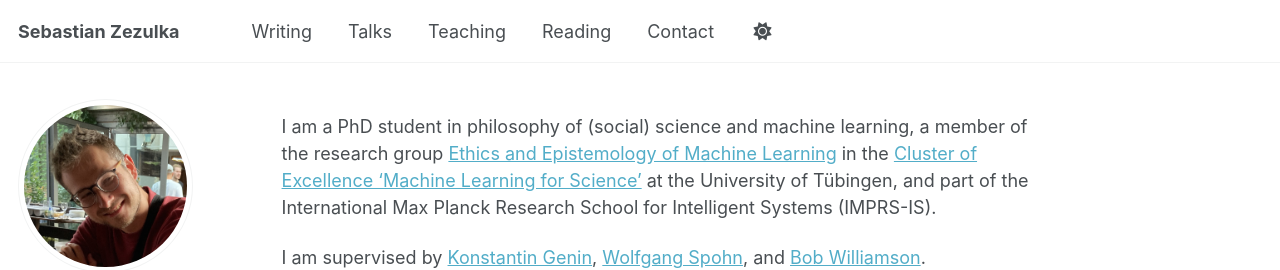
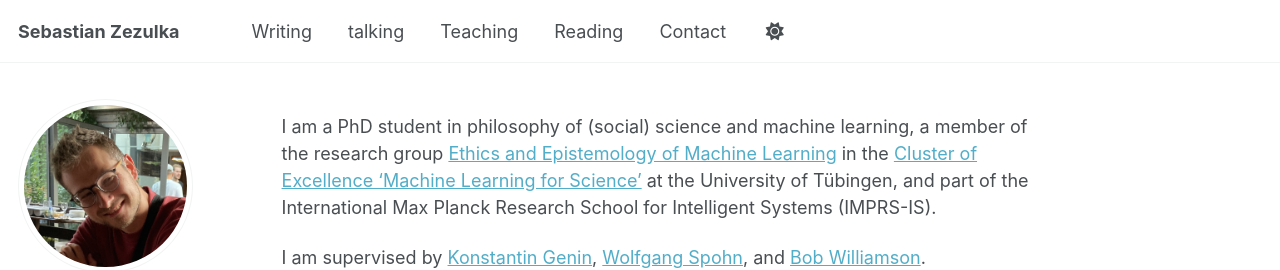
Before and after one commit to sezezulka/sezezulka.github.io, a Jekyll site: the page built from _pages/about.md, in a window 1280 px wide. Shown: the top 270 px of the page. Built offline with Jekyll 4.4.1, drawn with Linux system fonts in a browser that asks for light colours; some web fonts are replaced; a script that is not in the unit is left out.

Commit message:
now ben's talking

```diff
--- a/_data/navigation.yml
+++ b/_data/navigation.yml
@@ -11,7 +11,7 @@ main:
   - title: "Writing"
     url: /writing/
 
-  - title: "Talks"
+  - title: "talking"
     url: /talking/
 
   - title: "Teaching"
```
